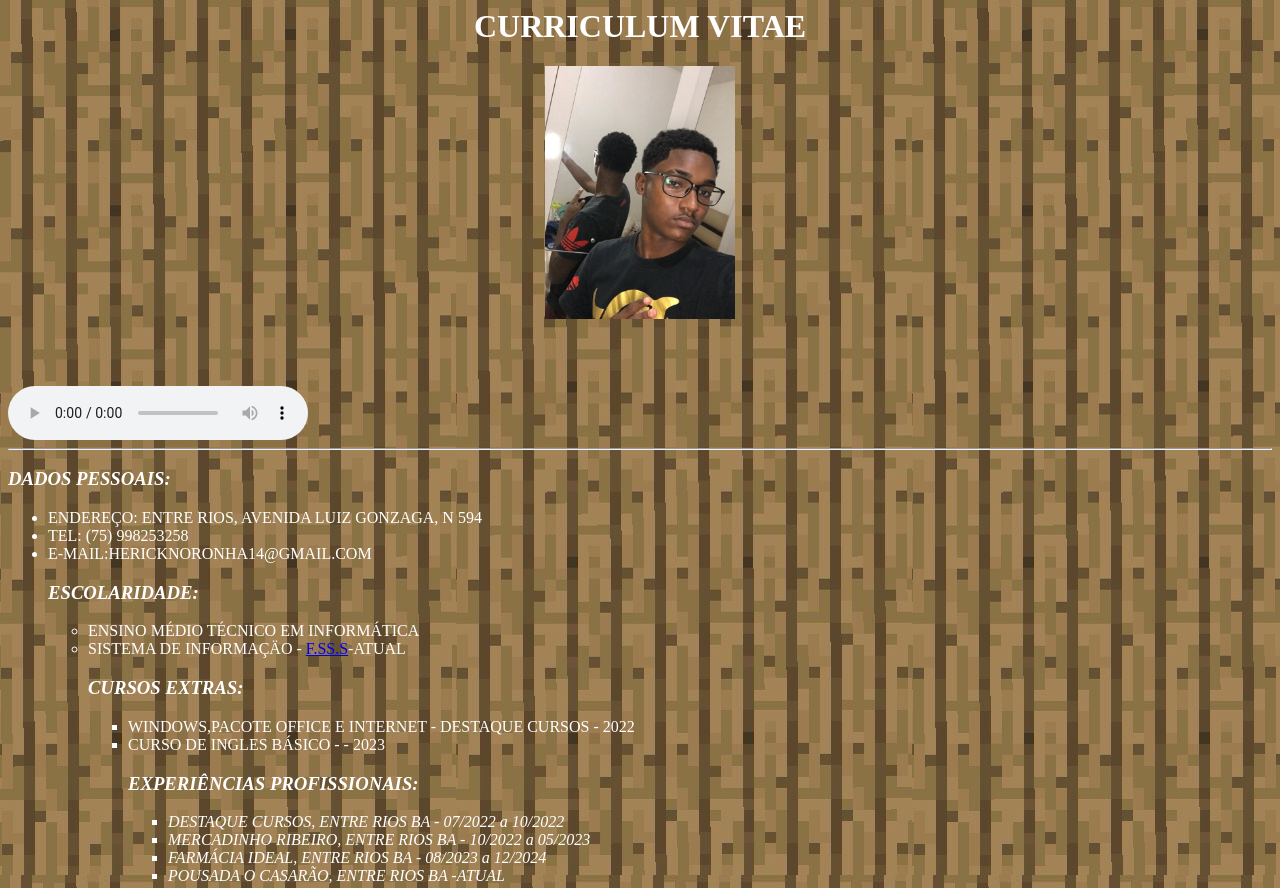
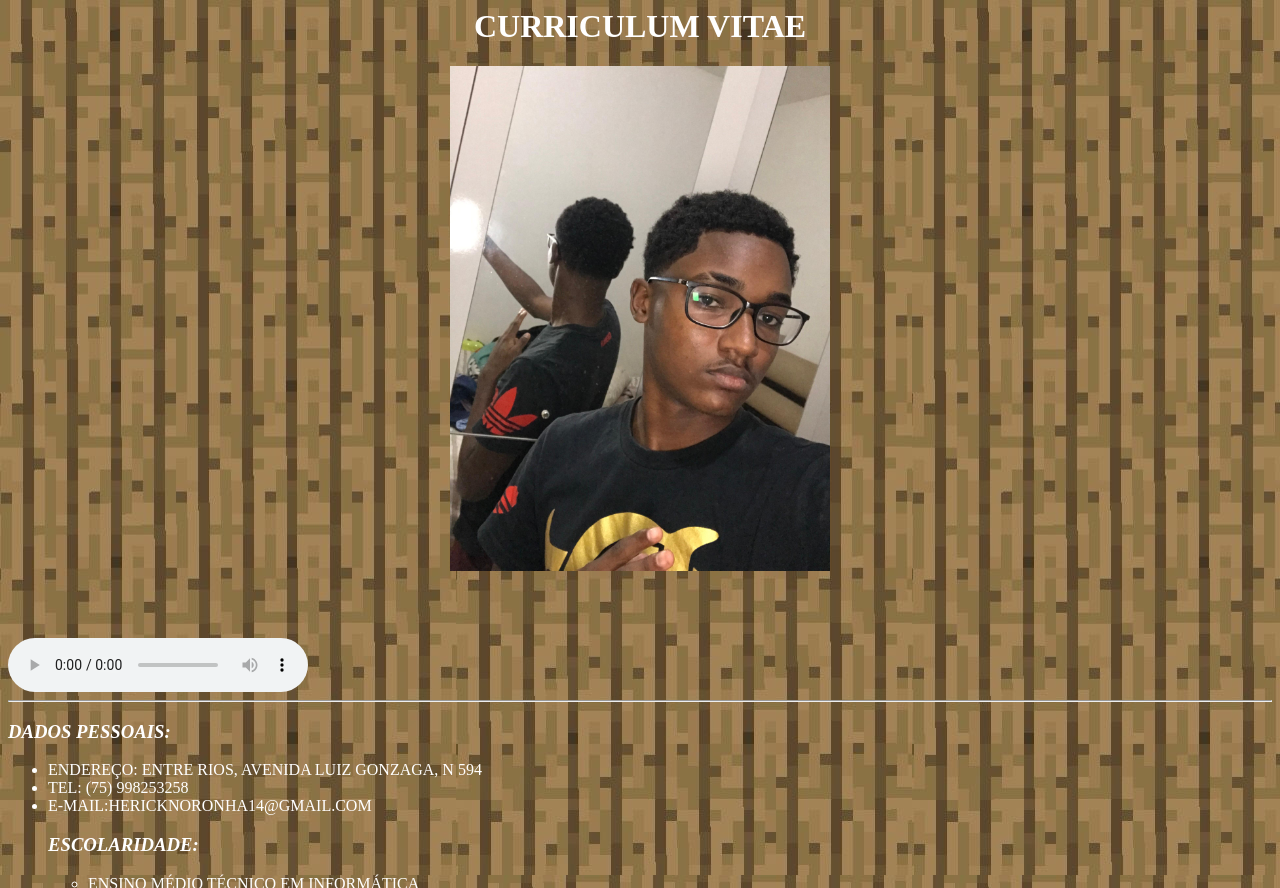
Before and after one commit to Noronhax/Noronhax.github.io, a plain HTML site: page index.html in a window 1280 px wide. Shown: the top 888 px of the page. Drawn offline with Linux system fonts and the light colour scheme.

Commit message:
Update index.html

```diff
--- a/index.html
+++ b/index.html
@@ -5,7 +5,7 @@
 <BODY BGCOLOR=BEIGE TEXT=WHITE>
 <BODY BACKGROUND=c.jpg bgproperties=fixed>
 <H1 ALIGN=CENTER>CURRICULUM VITAE</H1>
-<CENTER><IMG SRC=FOTO2.jpg WIDTH=15%></CENTER>
+<CENTER><IMG SRC=FOTO2.jpg WIDTH=30%></CENTER>
 <MARQUEE><H2>HÉRICK VÍNICIUS CRUZ NORONHA</H2></MARQUEE>
 <AUDIO CONTROLS>
 <SOURCE SRC="LCV.mp3"type="audio/mpeg">
```
